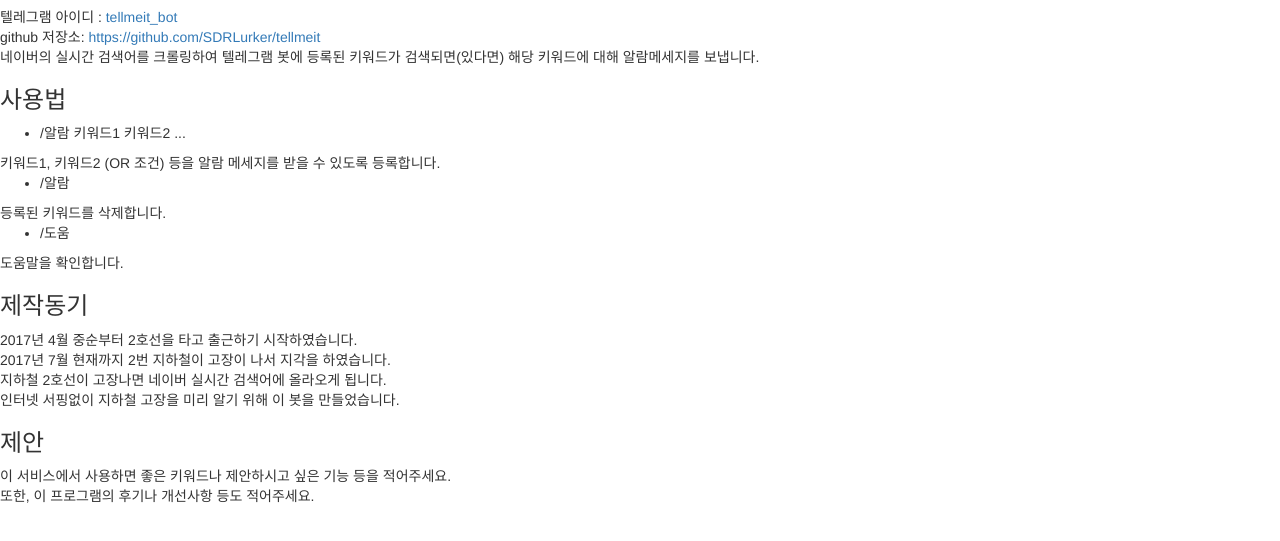
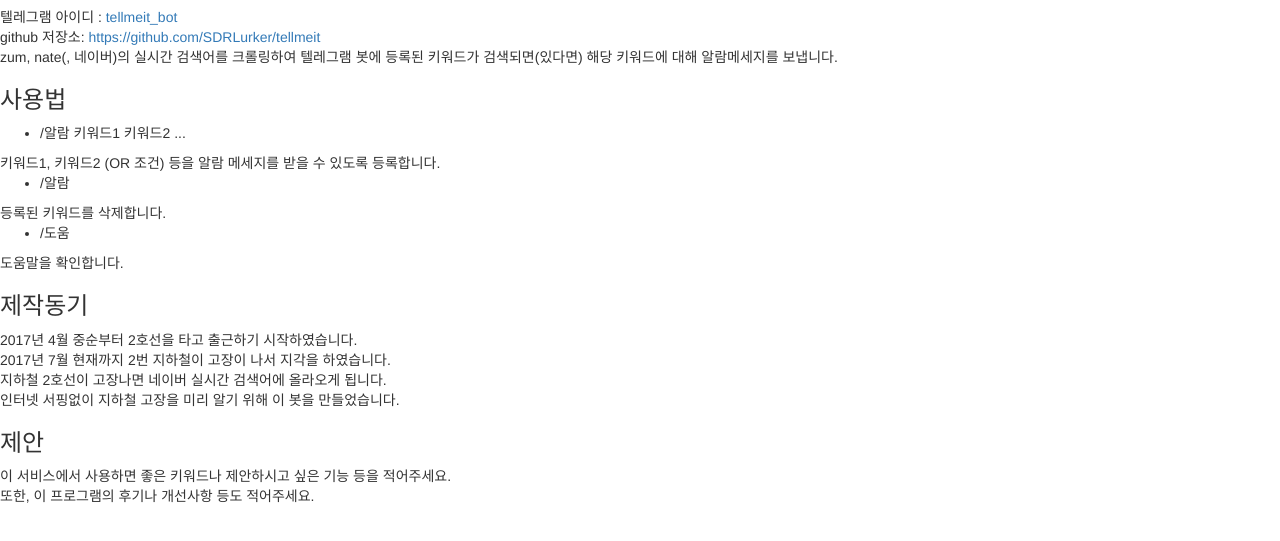
Before and after one commit to SDRLurker/sdrlurker.github.io, a plain HTML site: page tellmeit/index.html in a window 1280 px wide. Shown: the part 179-720 px from the top of the page. Drawn offline with nearby package versions, Linux system fonts and the light colour scheme; a script that the page names is missing.

Commit message:
sdrlurker.github.io - modify tellmeit/index.html

```diff
--- a/tellmeit/index.html
+++ b/tellmeit/index.html
@@ -29,7 +29,7 @@
     <h3 id="intro">소개</h3>
     <div id="00">텔레그램 아이디 : <a href="https://telegram.me/tellmeit_bot" target="_blank">tellmeit_bot</a></div>
     <div id="00">github 저장소: <a href="https://github.com/SDRLurker/tellmeit" target="_blank">https://github.com/SDRLurker/tellmeit</a></div>
-    <div id="01">네이버의 실시간 검색어를 크롤링하여 텔레그램 봇에 등록된 키워드가 검색되면(있다면) 해당 키워드에 대해 알람메세지를 보냅니다.</div>
+    <div id="01">zum, nate(, 네이버)의 실시간 검색어를 크롤링하여 텔레그램 봇에 등록된 키워드가 검색되면(있다면) 해당 키워드에 대해 알람메세지를 보냅니다.</div>
     <h3 id="rule">사용법</h3>
     <div id="10"><ul><li>/알람 키워드1 키워드2 ...</li></ul></div>
     <div id="11">키워드1, 키워드2 (OR 조건) 등을 알람 메세지를 받을 수 있도록 등록합니다.</div>
```
